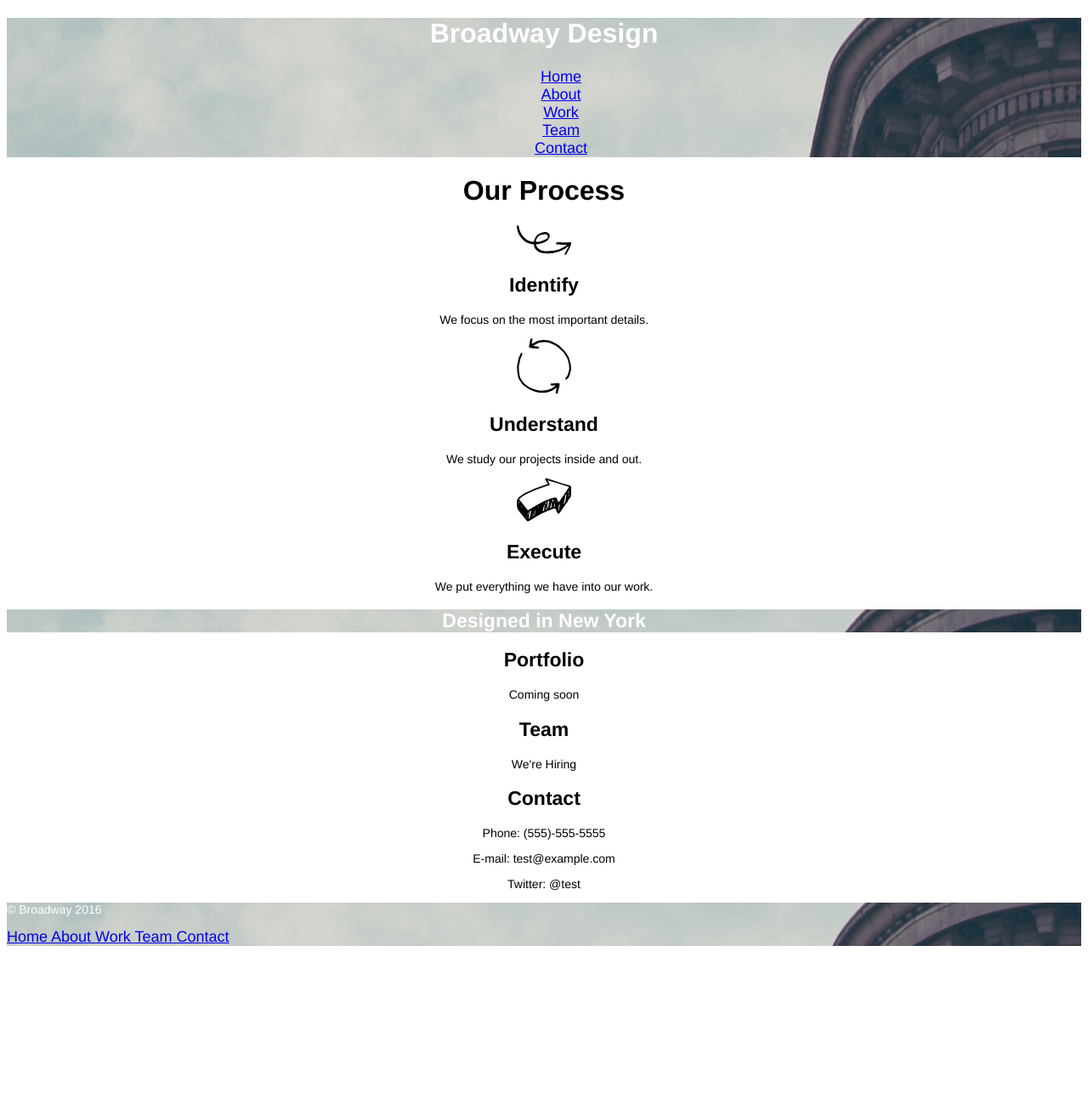
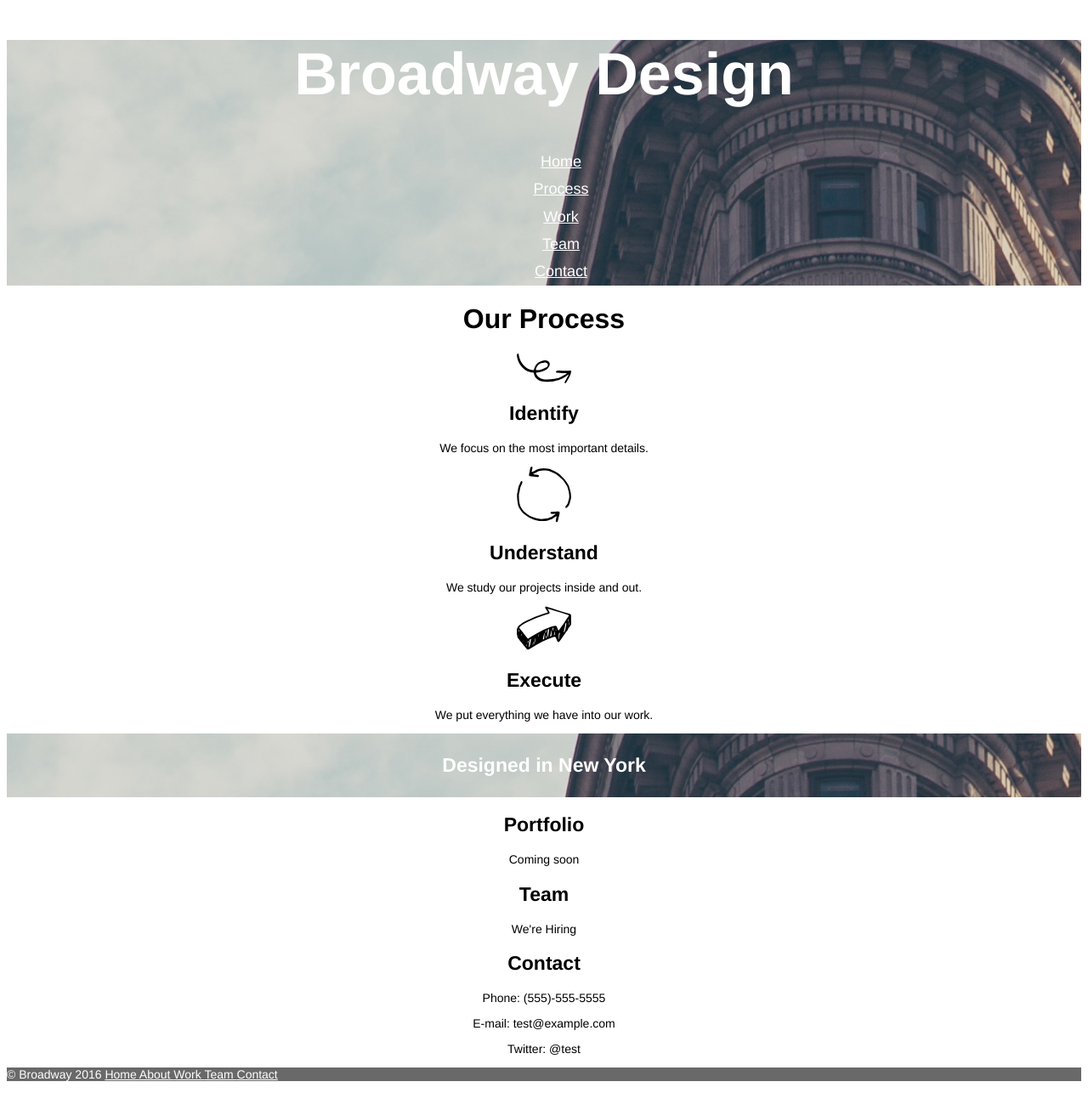
Before and after one commit to kalani05/broadway_design, a plain HTML site: page index.html in a window 1280 px wide. Shown: the whole page at 85% size. Before the commit the page ends 1127 px from the top, so only its background shows below. Drawn offline with Linux system fonts and the light colour scheme.

Commit message:
Submit final product

```diff
--- a/index.html
+++ b/index.html
@@ -11,8 +11,8 @@
       <h1>Broadway Design</h1>
       <nav>
         <ul>
-          <li><a href="#">Home</a></li>
-          <li><a href="#about">About</a></li>
+          <li><a href="#home">Home</a></li>
+          <li><a href="#process">Process</a></li>
           <li><a href="#work">Work</a></li>
           <li><a href="#team">Team</a></li>
           <li><a href="#contact">Contact</a></li>
@@ -20,7 +20,7 @@
       </nav>
     </div>
 
-    <div class="process">
+    <div id="process" class="process">
       <h1>Our Process</h1>
       <p><img src="./resources/images/identify.svg" alt="identify"></p>
       <h2>Identify</h2>
@@ -37,26 +37,19 @@
       <h2>Designed in New York</h2>
     </div>
 
-    <div class="">
-      <h2>Portfolio</h2>
+    <div>
+      <h2 id="work">Portfolio</h2>
       <p>Coming soon</p>
-      <h2>Team</h2>
+      <h2 id="team">Team</h2>
       <p>We're Hiring</p>
-      <h2>Contact</h2>
+      <h2 id="contact">Contact</h2>
       <p>Phone: (555)-555-5555</p>
       <p>E-mail: test@example.com</p>
       <p>Twitter: @test</p>
     </div>
 
     <div class="footer">
-      <p class"copyright">	&copy; Broadway 2016
-      <nav>
-        <a href="#home">Home </a>
-        <a href="#about">About </a>
-        <a href="#work">Work </a>
-        <a href="#team">Team </a>
-        <a href="#contact">Contact </a>
-      </nav>
+      <p>	&copy; Broadway 2016 <a href="#home">Home </a> <a href="#about">About </a> <a href="#work">Work </a> <a href="#team">Team </a> <a href="#contact">Contact </a>
       </p>
     </div>
 
--- a/resources/css/style.css
+++ b/resources/css/style.css
@@ -24,25 +24,40 @@ nav {
 
 nav li {
   list-style: none;
+  color: white;
+  line-height: 1.8em;
 }
 
-.copyright {
-  font-size: 11px;
+a {
   color: white;
+}
+
+a.hover {
+  color: blue;
 }
 
 .header {
   background-image: url("../../resources/images/the-flatiron-building.png");
+  background-position: center;
+  color: white;
+}
+
+.header h1 {
+  font-size: 70px;
+  font-weight: bold;
   color: white;
 }
 
 .full_width {
   background-image: url("../../resources/images/the-flatiron-building.png");
+  background-position: center;
   color: white;
+  padding: 5px 0px 5px 0px;
 }
 
 .footer {
-  background-image: url("../../resources/images/the-flatiron-building.png");
+  background-color: dimgray;
   text-align: left;
   color: white;
+  font-size: 11px;
 }
```
Also changed, not shown: 1 other file.
